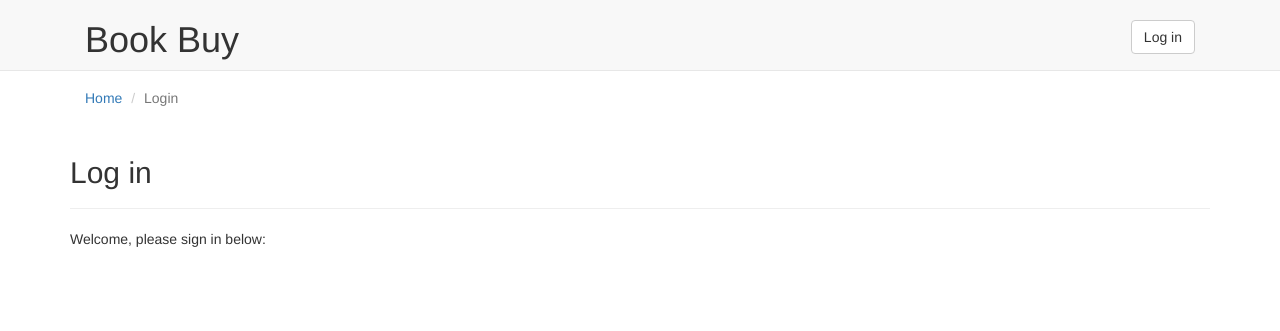
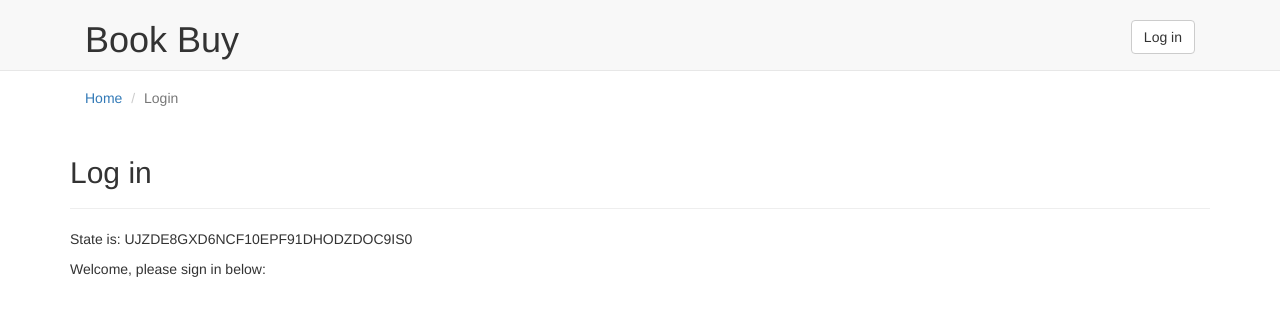
Before and after one commit to drewhontz/bookbuy, a Flask app: page /login in a window 1280 px wide. Shown: the top 331 px of the page. Run offline with Flask 2, Linux system fonts and the light colour scheme; some libraries are stand-ins or nearby versions.

Commit message:
Added state var and removed post method from login

```diff
--- a/app.py
+++ b/app.py
@@ -17,12 +17,13 @@ def catalog():
     return render_template('landing.html', latest=latest, genre=genre)
 
 
-@app.route('/login', methods=['GET', 'POST'])
+@app.route('/login')
 def login():
-    if request.method == 'POST':
-        return redirect('/')
-    else:
-        return render_template('login.html')
+    state = ''.join(random.choice(string.ascii_uppercase + string.digits)
+                for x in xrange(32))
+    login_session['state'] = state
+    # return "The current session state is %s" % login_session['state']
+    return render_template('login.html', STATE=state)
 
 
 @app.route('/gconnect', methods=['POST'])
--- a/templates/login.html
+++ b/templates/login.html
@@ -24,6 +24,7 @@
   				<li class="active">Login</li>
 			</ol>
 			<article class="page-header"><h2>Log in</h2></article>
+			<p> State is: {{STATE}}</p>
 			<p>Welcome, please sign in below: </p>
 			<div id="signInButton">
           		<span class="g-signin"
```
